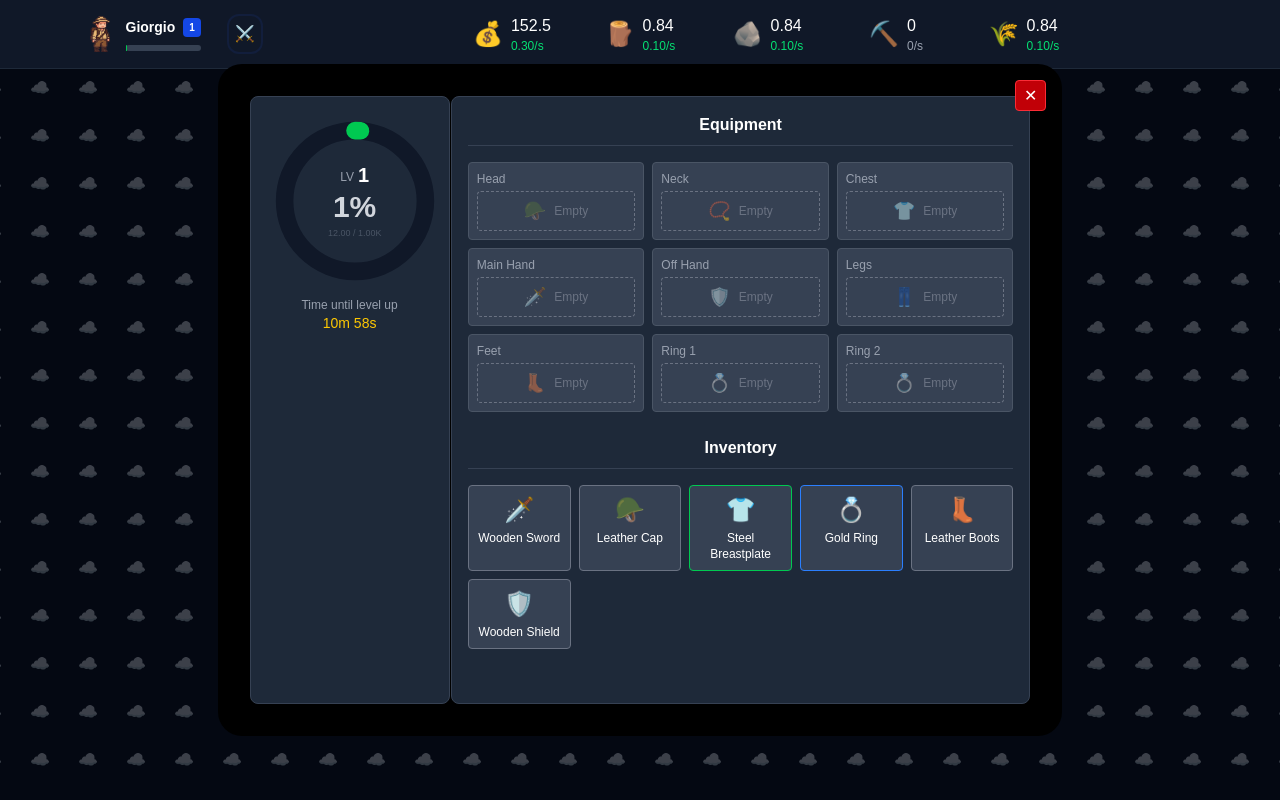
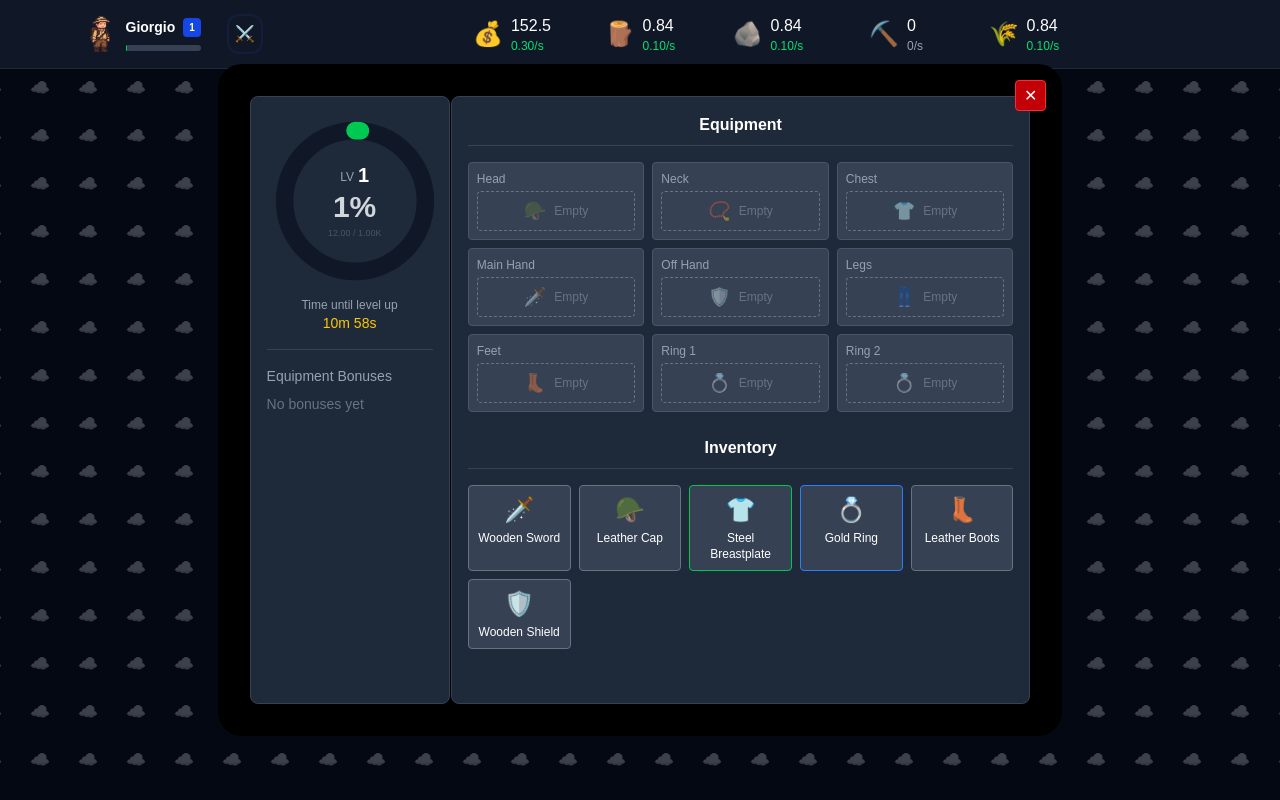
Before and after one commit to Aetherr-Agency/idlarz, a Next.js app: page / in a window 1280 px wide. Both pictures are taken after a click on the element "⚔️". Built offline with nearby package versions, Linux system fonts and the light colour scheme.

Commit message:
Update equipment window

```diff
--- a/src/components/game/CharacterOverlay.tsx
+++ b/src/components/game/CharacterOverlay.tsx
@@ -69,6 +69,12 @@ const CharacterOverlay: React.FC = () => {
 					{/* Character Stats Section */}
 					<div className='col-span-1 bg-gray-800 bg-opacity-50 p-4 rounded-lg border border-gray-700 min-w-[200px]'>
 						<LevelDetails />
+						<div className='mt-4 border-t border-gray-700 pt-4'>
+							<div className='text-gray-400 text-sm mb-2'>
+								Equipment Bonuses
+							</div>
+							<div className='text-gray-500 text-sm'>No bonuses yet</div>
+						</div>
 					</div>
 
 					{/* Equipment Section */}
--- a/src/components/game/LevelDetails.tsx
+++ b/src/components/game/LevelDetails.tsx
@@ -91,7 +91,7 @@ const LevelDetails: React.FC = () => {
 								{level.level}
 							</span>
 						</div>
-						<div className='text-gray-300 text-3xl font-bold group relative'>
+						<div className='text-gray-300 text-3xl font-bold group relative cursor-pointer'>
 							{Math.floor(level.progress * 100)}%
 							<div className='absolute invisible group-hover:visible bg-gray-800 p-2 rounded -top-10 left-1/2 transform -translate-x-1/2 whitespace-nowrap text-sm border border-gray-700 z-10'>
 								<span className='text-green-400'>
```
